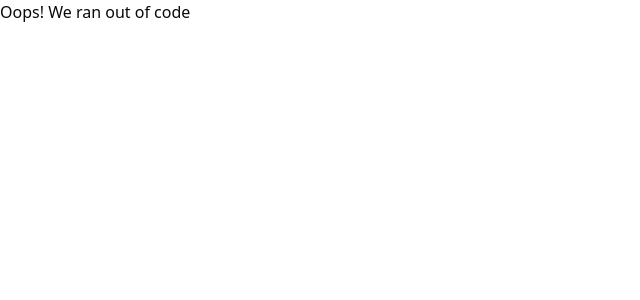
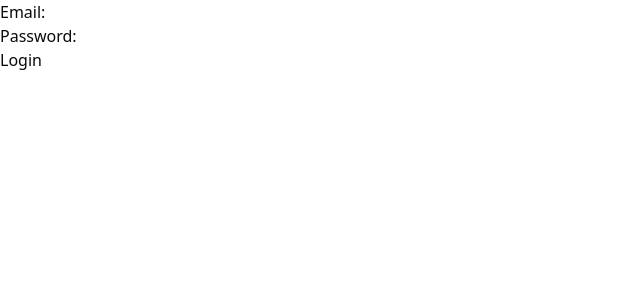
Before and after one commit to anhtu193/truedrive_frontend, a React (Vite) app: page /login in a window 1280 px wide. Shown: the top 300 px of the page, without its empty margins (0-640 px from the left). Built offline with nearby package versions, Linux system fonts and the light colour scheme.

Commit message:
Add global state for user logged in

```diff
--- a/package.json
+++ b/package.json
@@ -11,6 +11,7 @@
   },
   "dependencies": {
     "@radix-ui/react-slot": "^1.1.0",
+    "axios": "^1.7.9",
     "class-variance-authority": "^0.7.1",
     "clsx": "^2.1.1",
     "lucide-react": "^0.468.0",
--- a/src/Routes.tsx
+++ b/src/Routes.tsx
@@ -1,12 +1,13 @@
-import React from "react";
 import { useRoutes } from "react-router-dom";
 import Home from "./pages/Home";
+import Login from "./pages/Login";
 import NotFound from "./pages/NotFound";
 
 const ProjectRoutes = () => {
 	let element = useRoutes([
 		{ path: "/", element: <Home /> },
 		{ path: "*", element: <NotFound /> },
+		{ path: "login", element: <Login /> },
 	]);
 
 	return element;
--- /dev/null
+++ b/src/context/UserContext.tsx
@@ -0,0 +1,35 @@
+import React, { createContext, ReactNode, useContext, useState } from "react";
+
+interface User {
+	userId: number;
+	fullName: string;
+	email: string;
+	address: string;
+	phone: string;
+	role: string;
+}
+
+interface UserContextType {
+	user: User | null;
+	setUser: (user: User | null) => void;
+}
+
+const UserContext = createContext<UserContextType | undefined>(undefined);
+
+export const UserProvider = ({ children }: { children: ReactNode }) => {
+	const [user, setUser] = useState<User | null>(null);
+
+	return (
+		<UserContext.Provider value={{ user, setUser }}>
+			{children}
+		</UserContext.Provider>
+	);
+};
+
+export const useUser = () => {
+	const context = useContext(UserContext);
+	if (!context) {
+		throw new Error("useUser must be used within a UserProvider");
+	}
+	return context;
+};
--- a/src/pages/Home/index.tsx
+++ b/src/pages/Home/index.tsx
@@ -1,5 +1,9 @@
 import React from "react";
+import { useUser } from "../../context/UserContext";
 
 export default function Home() {
-	return <div>Home</div>;
+	const user = useUser();
+	return (
+		<>{user == null ? <p>Loading...</p> : <p>{user.user?.fullName}</p>}</>
+	);
 }
--- /dev/null
+++ b/src/pages/Login.tsx
@@ -0,0 +1,77 @@
+import axios from "axios";
+import React, { useState } from "react";
+import { useNavigate } from "react-router-dom";
+import { useUser } from "../context/UserContext";
+
+const Login = () => {
+	const [email, setEmail] = useState<string>("");
+	const [password, setPassword] = useState<string>("");
+	const [error, setError] = useState<string | null>(null);
+	const { setUser } = useUser();
+	const navigate = useNavigate();
+
+	const handleSubmit = async (event: React.FormEvent) => {
+		event.preventDefault();
+		setError(null);
+
+		try {
+			const response = await axios.post(
+				"https://localhost:7174/api/Auth/login",
+				{
+					email: email,
+					password: password,
+				}
+			);
+
+			if (response.status === 200) {
+				const data = response.data;
+				console.log("Login successful:", data);
+				// Store the JWT token in local storage or a cookie
+				localStorage.setItem("token", data.token);
+				console.log("Token stored:", data.token);
+				console.log("User:", data.user);
+				setUser(data.user);
+				navigate("/");
+			} else {
+				console.error("Login failed:", response.statusText);
+				setError("Login failed. Please check your credentials.");
+			}
+		} catch (error: any) {
+			if (error.response && error.response.status === 400) {
+				setError("Invalid email or password.");
+			} else {
+				setError("An error occurred during login. Please try again.");
+			}
+			console.error("Login error:", error);
+		}
+	};
+
+	return (
+		<form onSubmit={handleSubmit}>
+			<div>
+				<label htmlFor="email">Email:</label>
+				<input
+					type="email"
+					id="email"
+					value={email}
+					onChange={(e) => setEmail(e.target.value)}
+					required
+				/>
+			</div>
+			<div>
+				<label htmlFor="password">Password:</label>
+				<input
+					type="password"
+					id="password"
+					value={password}
+					onChange={(e) => setPassword(e.target.value)}
+					required
+				/>
+			</div>
+			<button type="submit">Login</button>
+			{error && <p style={{ color: "red" }}>{error}</p>}
+		</form>
+	);
+};
+
+export default Login;
```
Also changed, not shown: src/App.tsx (+6 -3 lines), src/pages/SomePage.tsx (added), 1 other file (tests, documents, lock files or other folders).
